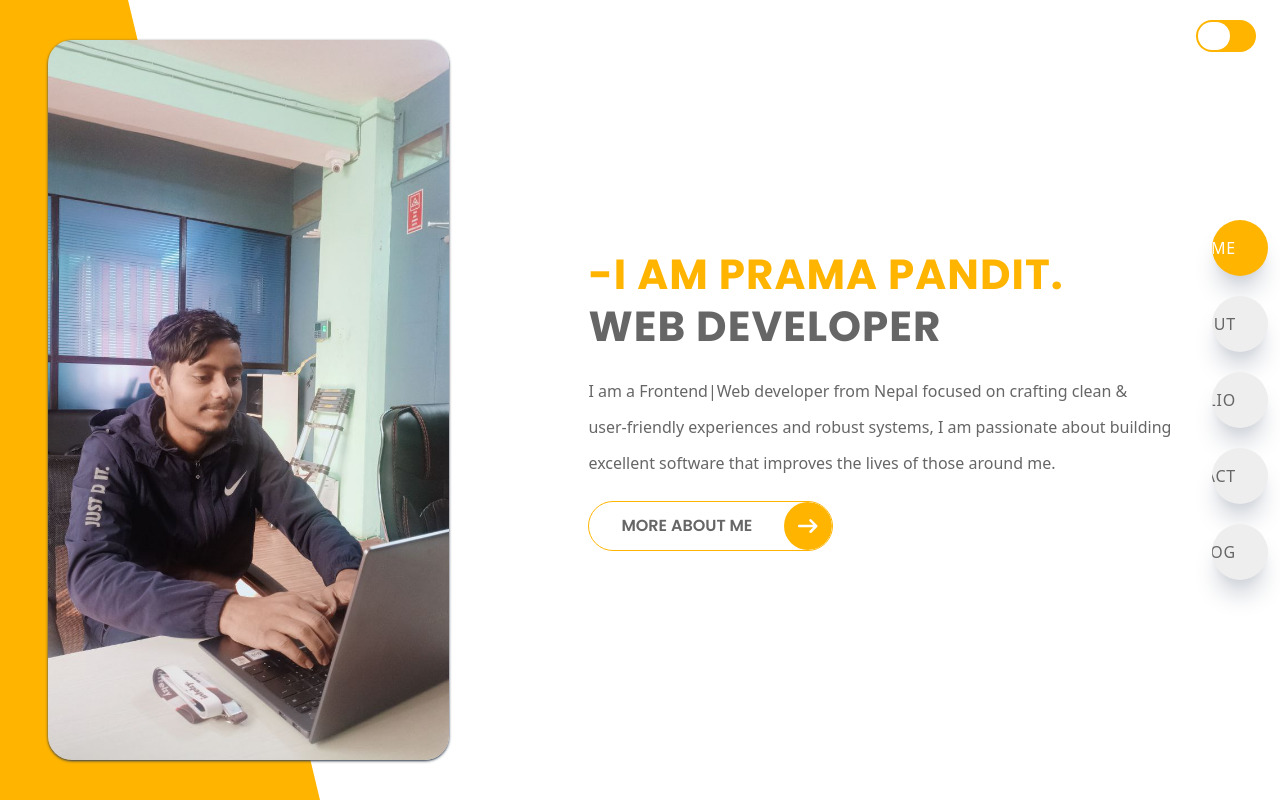
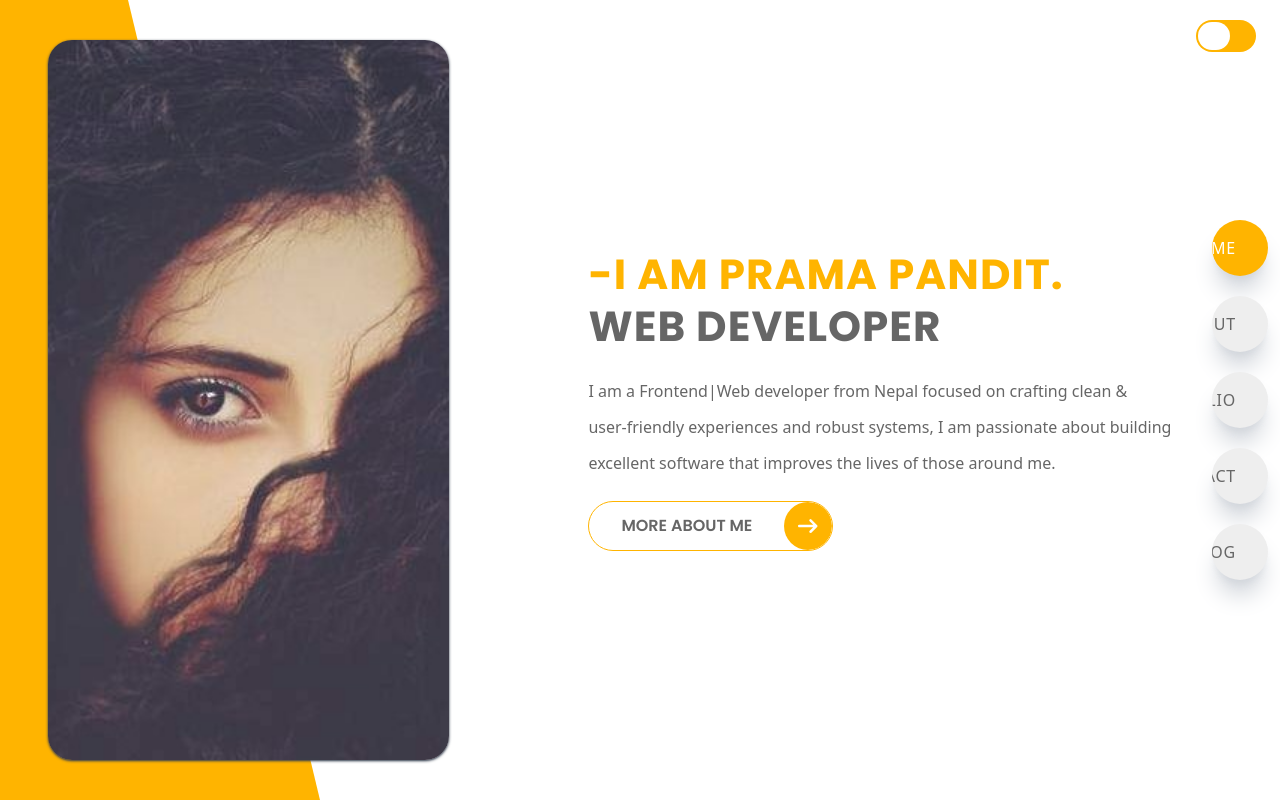
Before and after one commit to prama12/Portfolio-next, a Next.js app: page / in a window 1280 px wide. Built offline with nearby package versions, Linux system fonts and the light colour scheme.

Commit message:
add photo

```diff
--- a/components/home/Hero.jsx
+++ b/components/home/Hero.jsx
@@ -18,7 +18,7 @@ const Hero = () => {
             <div className="w-80 hidden xl:flex absolute left-0 items-center bg-primary-yellow h-full w-padding custom-clippath"></div>
             <div className="relative z-10 xl:h-full xl:w-7/12 w-60 h-60 rounded-full xl:rounded-3xl shadow shadow-gray-700 overflow-hidden">
               <Image
-                src="/static/images/profile.jpeg"
+                src="/static/images/profile.jpg"
                 layout="fill"
                 objectFit="cover"
                 alt="image"
--- a/styles/globals.css
+++ b/styles/globals.css
@@ -18,7 +18,7 @@
 }
 
 .animation {
-  @apply ease-in-out duration-300 transition-all;
+  @apply ease-in-out duration-700 transition-all;
 }
 
 .custom-clippath {
```
Also changed, not shown: public/static/images/profile.jpg.
